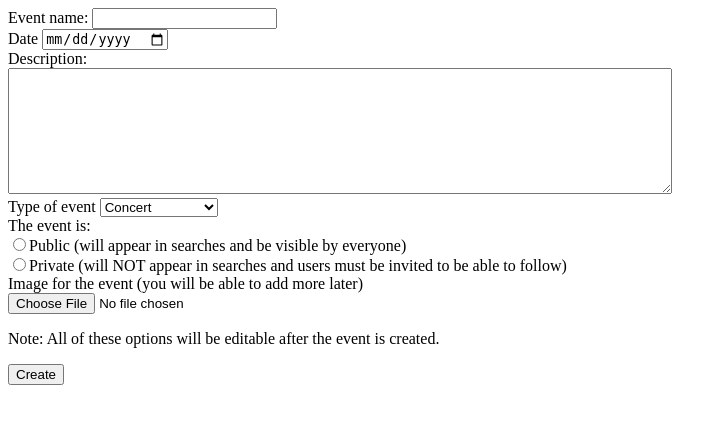
After one commit to Areadrill/ltw, a PHP site: page /createEvent.php in a window 1280 px wide. The commit adds this page. Shown: the top 424 px of the page, without its empty margins (0-727 px from the left). Run offline with PHP 8.4, Linux system fonts and the light colour scheme; the visitor is signed in with stand-in values (Sample User, id 1).

Commit message:
Event creation almost done.

```diff
--- /dev/null
+++ b/createEvent.php
@@ -0,0 +1,9 @@
+<!DOCTYPE html>
+<html>
+  <head>
+    <?require_once('templates/header.php');?>
+  </head>
+  <body>
+    <?require_once('templates/createEvent.php');?>
+  </body>
+</html>
--- a/database/login.php
+++ b/database/action_login.php
@@ -2,13 +2,14 @@
 session_start();
   require_once('connect.php');
   $username = $_POST['Username'];
-  $sttmt = $db->prepare('SELECT password, salt FROM User WHERE uname=?');
+  $sttmt = $db->prepare('SELECT uid, password, salt FROM User WHERE uname=?');
   $sttmt->execute(array($username));
  $res = $sttmt->fetch();
   if($res){
     $saltedPw = $_POST['Password'].$res['salt'];
     if(hash('sha256', $saltedPw) === $res['password']){
       $_SESSION['username'] = $username;
+      $_SESSION['id'] = $res['uid'];
       header('Location: ../homepage.php');
     }
   }
--- a/database/db/createDb.sql
+++ b/database/db/createDb.sql
@@ -8,6 +8,7 @@ CREATE TABLE User (
 
 CREATE TABLE Event (
   eid INTEGER PRIMARY KEY AUTOINCREMENT,
+  ename NVARCHAR(25),
   edate DATE,
   description NVARCHAR(1000),
   type NVARCHAR(20),
--- a/homepage.php
+++ b/homepage.php
@@ -4,7 +4,7 @@ require_once('templates/homepage.php');
 
 require_once('templates/footer.php');
 if(isset($_SESSION['username'])){?>
-  <div> Logged in as <?echo $_SESSION['username']?>. <a href="logout.php"> Logout </a></div>
+  <div> Logged in as <a href="profile.php"><?echo $_SESSION['username']?></a>. <a href="logout.php"> Logout </a></div>
 <?
 }
 else{
--- /dev/null
+++ b/templates/createEvent.php
@@ -0,0 +1,45 @@
+<?session_start();
+if(!isset($_SESSION['username']))
+  header('Location: homepage.php');
+?>
+
+<form action="database/action_createEvent.php" method="post" >
+  <label>Event name:
+    <input id="eventName" type="text" name="eventName" maxlength="25">
+  </label>
+</br>
+  <label>Date
+    <input id="eventDate" type="date" name="eventDate" >
+  </label>
+</br>
+<label>Description:</br>
+  <textarea rows="8" cols="80" maxlength="1000" name="eventDescription"></textarea>
+</label>
+</br>
+<label>Type of event
+  <select id="type" name="eventType"> <!--Guardar as opçoes em JSON e usar javascript pra fazer load?-->
+    <option>Concert</option>
+    <option>Music Festival</option>
+    <option>Movie Showing</option>
+    <option>Movie Marathon</option>
+    <option>Flash Mob</option>
+    <option>Convention</option>
+    <option>Conference</option>
+    <option>Fundraiser</option>
+    <option>...</option>
+  </select>
+</br>
+  <label>The event is:</br>
+    <input id="eventShowing0" type="radio" name="eventShowing" value="0">Public (will appear in searches and be visible by everyone) </br>
+    <input id="eventShowing0" type="radio" name="eventShowing" value="1">Private (will NOT appear in searches and users must be invited to be able to follow) </br>
+  </label>
+
+  <label> Image for the event (you will be able to add more later)</br>
+
+    <input id="eventImage" type="file" name="eventImage">
+  </label>
+
+  <p> Note: All of these options will be editable after the event is created. </p>
+
+  <input type="submit" value="Create" >
+</form>
--- a/templates/login.php
+++ b/templates/login.php
@@ -1,4 +1,4 @@
-<form action="database/login.php" method="post" >
+<form action="database/action_login.php" method="post" >
   <label>Username:
     <input id="uName" type="text" name="Username" >
   </label>
--- a/templates/register.php
+++ b/templates/register.php
@@ -1,4 +1,4 @@
-<form id=register action="/database/register.php" method="post">
+<form id=register action="../database/action_register.php" method="post">
   <label>Username:
     <input id="uname" type="text" name="Username">
   </label>
```
Also changed, not shown: database/action_createEvent.php (added, +77 -0 lines), profile.php (added, +9 -0 lines), templates/profile.php (added, +16 -0 lines), database/action_register.php (renamed from database/register.php).
